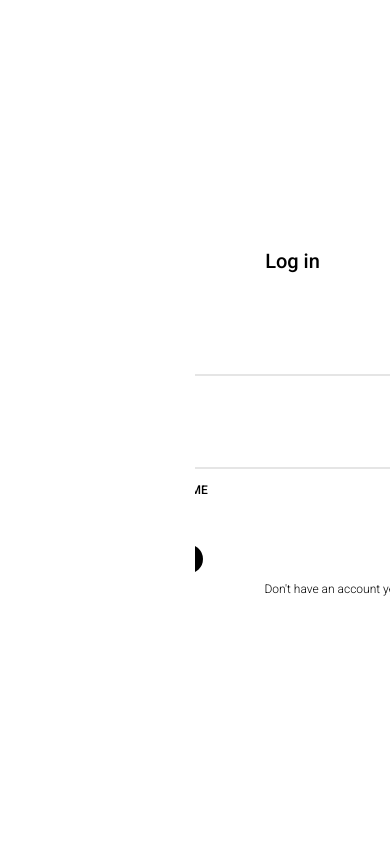
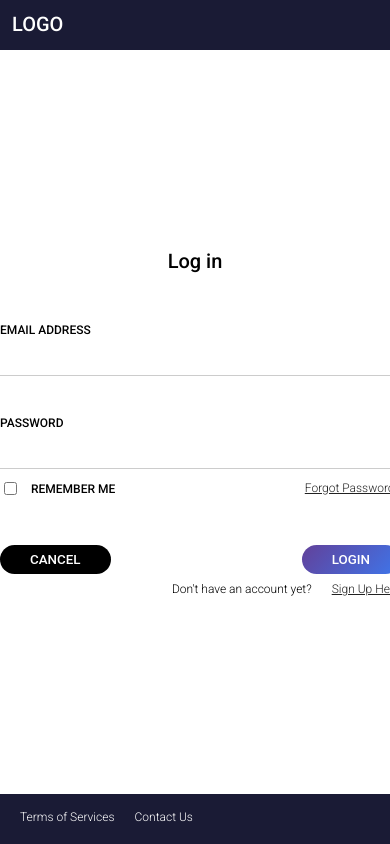
Before and after one commit to erikeggers/frontend-test, a React (Create React App) app: page / in a window 390 px wide. Built offline with nearby package versions, Linux system fonts and the light colour scheme.

Commit message:
moves react-responsive to App.js and updates styles

```diff
--- /dev/null
+++ b/src/App.css
@@ -0,0 +1,3 @@
+.App {
+  height: 100%;
+}
--- a/src/App.js
+++ b/src/App.js
@@ -1,9 +1,23 @@
-import Login from './pages/login'
+import { useMediaQuery } from "react-responsive";
+import Login from "./pages/login";
+import "./App.css";
+import Header from "./modules/header"
+import Footer from "./modules/footer"
 
 function App() {
+    // const isDesktopOrLaptop = useMediaQuery({
+  //   query: "(min-device-width: 1024px)",
+  // });
+  const isTabletOrMobile = useMediaQuery({ query: "(max-width: 1224px)" });
+  // const isTabletOrMobileDevice = useMediaQuery({
+  //   query: "(max-device-width: 1224px)",
+  // });
+
   return (
     <div className="App">
-      <Login/>
+      <Header isTabletOrMobile={isTabletOrMobile}/>
+      <Login isTabletOrMobile={isTabletOrMobile}/>
+      <Footer isTabletOrMobile={isTabletOrMobile}/>
     </div>
   );
 }
--- a/src/components/checkbox.js
+++ b/src/components/checkbox.js
@@ -4,7 +4,7 @@ const Checkbox = ({type, text}) => {
  return (
   <Wrapper>
     <input type="checkbox" id={type} name={type} value={type}/>
-    <StyledLabel for={type}> {text}</StyledLabel>
+    <StyledLabel htmlFor={type}> {text}</StyledLabel>
   </Wrapper>
  )
 };
--- a/src/components/header.js
+++ /dev/null
@@ -1,26 +0,0 @@
-import styled from 'styled-components';
-
-const Logo = () => {
- return (
-  <Wrapper>
-    <a href="/">LOGO</a>
-  </Wrapper>
- )
-};
-
-const Wrapper = styled.header`
-  display: flex;
-  height: 80px;
-  width: 80px;
-  justify-content: center;
-  align-items: center;
-  border-radius: 13px;
-  background-color: #1A1B35;
-  a {
-    text-decoration: none;
-    color: #fff;
-    font-size: 20px;
-  }
-`
-
-export default Logo;
--- a/src/components/input.js
+++ b/src/components/input.js
@@ -3,7 +3,7 @@ import styled from 'styled-components';
 const Input = ({name, type, className}) => {
  return (
   <div className={className}>
-    <StyledLabel for={name}>{name}</StyledLabel>
+    <StyledLabel htmlFor={name}>{name}</StyledLabel>
     <StyledInput type={type} id={name}/>
   </div>
  )
--- a/src/components/link.js
+++ b/src/components/link.js
@@ -1,17 +1,21 @@
-import styled from 'styled-components';
+import styled from "styled-components";
 
-const Link = ({whereTo, text}) => {
- return (
-   <StyledLink href={whereTo}>{text}</StyledLink>
- )
+const Link = ({ whereTo, text, color, noUnderline }) => {
+  console.log(noUnderline);
+  return (
+    <StyledLink href={whereTo} color={color} noUnderline={noUnderline}>
+      {text}
+    </StyledLink>
+  );
 };
 
 const StyledLink = styled.a`
-  color: rgba(0,0,0,0.87);
+  color: ${(props) => (props.color ? props.color : "rgba(0,0,0,0.87)")};
   font-size: 12px;
   font-weight: 300;
   letter-spacing: 0;
   line-height: 14px;
-`
+  ${(props) => (props.noUnderline ? "text-decoration: none" : null)};
+`;
 
 export default Link;
--- a/src/index.css
+++ b/src/index.css
@@ -1,3 +1,4 @@
+html, body, #root { height: 100%; }
 html {
   -webkit-box-sizing: border-box;
   -moz-box-sizing: border-box;
--- /dev/null
+++ b/src/modules/footer.js
@@ -0,0 +1,32 @@
+import styled from "styled-components";
+import Link from "../components/link"
+
+const Footer = ({ isTabletOrMobile }) => {
+  return (
+    <Wrapper isTabletOrMobile={isTabletOrMobile}>
+      <LinkContainer>
+      <Link whereTo="/" text="Terms of Services" color="#FFF" noUnderline={true}/>
+      <Link whereTo="/" text="Contact Us" color="#FFF" noUnderline={true}/>
+      </LinkContainer>
+    </Wrapper>
+  );
+};
+
+const Wrapper = styled.footer`
+  position: absolute;
+  bottom: 0;
+  padding: 16px 20px;
+  height: 50px;
+  width: 100%;
+  background-color: #1a1b35;
+  align-items: center;
+  a {
+    margin-right: 20px;
+  }
+`;
+
+const LinkContainer = styled.div`
+  display: flex;
+
+`
+export default Footer;
--- a/src/components/form.js
+++ b/src/modules/form.js
@@ -1,12 +1,12 @@
 import styled from "styled-components";
-import Input from "./input";
-import Button from "./button";
-import Checkbox from "./checkbox";
-import Link from "./link";
+import Input from "../components/input";
+import Button from "../components/button";
+import Checkbox from "../components/checkbox";
+import Link from "../components/link";
 
 const Form = () => {
   return (
-    <Wrapper>
+    <>
       <FormHeader>Log in</FormHeader>
       <StyledForm>
         <Input name="Email Address" type="email" className="form-input-email" />
@@ -28,15 +28,12 @@ const Form = () => {
           <Link whereTo="#" text="Sign Up Here" />
         </SignUpWrapper>
       </StyledForm>
-    </Wrapper>
+    </>
   );
 };
 
-const Wrapper = styled.div`
-  width: 100%;
-`;
-
 const StyledForm = styled.form`
+  margin: 0 auto;
   max-width: 400px;
   min-width: 400px;
   .form-input-email {
--- /dev/null
+++ b/src/modules/header.js
@@ -0,0 +1,39 @@
+import styled, {css} from "styled-components";
+
+const Header = ({isTabletOrMobile}) => {
+  return (
+    <Wrapper isTabletOrMobile={isTabletOrMobile}>
+      <a href="/">LOGO</a>
+    </Wrapper>
+  );
+};
+
+const Wrapper = styled.header`
+  position: absolute;
+  background-color: #1A1B35;
+  ${({ isTabletOrMobile }) =>
+    isTabletOrMobile
+      ? css`
+          padding: 12px;
+          height: 50px;
+          width: 100%;
+        `
+      : css`
+          z-index: 1;
+          top: 10px;
+          left: 10px;
+          display: flex;
+          height: 80px;
+          width: 80px;
+          justify-content: center;
+          align-items: center;
+          border-radius: 13px;
+        `}
+  a {
+    text-decoration: none;
+    color: #fff;
+    font-size: 20px;
+  }
+`;
+
+export default Header;
--- a/src/pages/login.js
+++ b/src/pages/login.js
@@ -1,58 +1,43 @@
 import styled, { css } from "styled-components";
-import { useMediaQuery } from "react-responsive";
-import Form from "../components/form";
+import Form from "../modules/form";
 import { ReactComponent as Planet } from "../icons/planet.svg";
 import BackgroundImage from "../images/login-background.png";
-import Header from "../components/header";
 
-// const isTablet = useMediaQuery({ query: '(max-width: 1224px)' })
-
-const Login = () => {
-  // const isMobileDevice = useMediaQuery({
-  //   query: "(min-device-width: 480px)",
-  // });
-
-  // const isTabletDevice = useMediaQuery({
-  //   query: "(min-device-width: 768px)",
-  // });
-
-  const isDesktop = useMediaQuery({
-    query: "(min-device-width: 1024px)",
-  });
-
+const Login = ({ isTabletOrMobile }) => {
   return (
-    <>
-      {isDesktop && (
-        <>
-          <Container side="left" backgroundImage={BackgroundImage}>
-          <HeaderWrapper>
-            <Header />
-          </HeaderWrapper>
-            <ItemsWrapper>
-              <PlanetWrapper>
-                <Planet className="planet-animation" />
-              </PlanetWrapper>
-            </ItemsWrapper>
-          </Container>
-        </>
+    <Wrapper>
+      {!isTabletOrMobile && (
+        <SideContainer side="left" backgroundImage={BackgroundImage}>
+          <ItemsWrapper>
+            <PlanetWrapper>
+              <Planet className="planet-animation" />
+            </PlanetWrapper>
+          </ItemsWrapper>
+        </SideContainer>
       )}
-      <Container side="right">
-        <ItemsWrapper>
-          <Form />
+      <SideContainer side="right" isTabletOrMobile={isTabletOrMobile}>
+        <ItemsWrapper isTabletOrMobile={isTabletOrMobile}>
+          <Form isTabletOrMobile={isTabletOrMobile} />
         </ItemsWrapper>
-      </Container>
-    </>
+      </SideContainer>
+    </Wrapper>
   );
 };
 
-const Container = styled.div`
+const Wrapper = styled.div`
+  display: flex;
+  width: 100%;
   height: 100%;
+`;
+
+const SideContainer = styled.div`
   width: 50%;
-  position: fixed;
-  z-index: 1;
-  top: 0;
-  overflow-x: hidden;
-  border: none;
+  height: 100%;
+  ${({ isTabletOrMobile }) =>
+    isTabletOrMobile &&
+    css`
+      width: 100%;
+    `}
 
   ${({ backgroundImage }) =>
     backgroundImage &&
@@ -65,7 +50,7 @@ const Container = styled.div`
         position: absolute;
         content: "";
         height: 100%;
-        width: 100%;
+        width: 50%;
         top: 0;
         left: 0;
         background: linear-gradient(
@@ -75,22 +60,14 @@ const Container = styled.div`
         );
       }
     `}
-
-  ${(props) => (props.side === "left" ? "left: 0" : "right: 0;")};
-  ${(props) => (props.side === "right" ? "align-items: center" : null)};
 `;
 
 const ItemsWrapper = styled.div`
-  position: absolute;
-  top: 50%;
-  left: 50%;
-  transform: translate(-50%, -50%);
-`;
-
-const HeaderWrapper = styled.div`
-  position: absolute;
-  top: 2%;
-  left: 2%;
+  height: 100%;
+  display: flex;
+  flex-direction: column;
+  align-items: center;
+  justify-content: center;
 `;
 
 const PlanetWrapper = styled.div`
```
